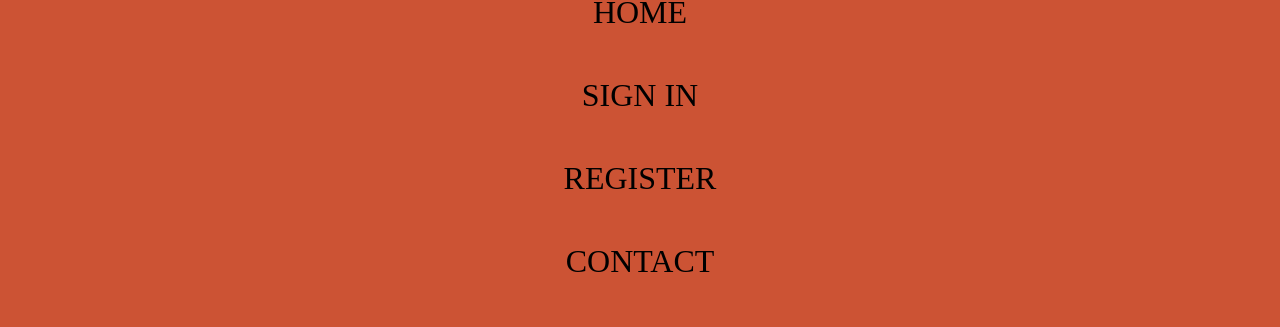
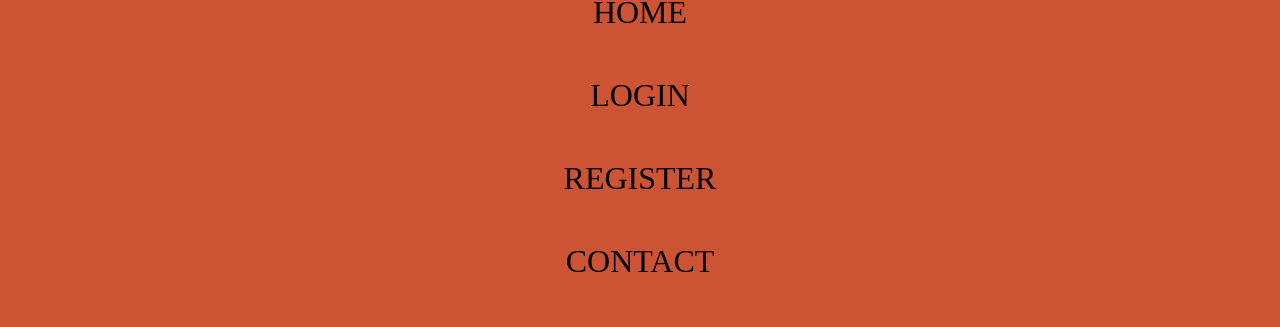
Before and after one commit to misko9251/foodtrucks, a React (Create React App) app in the folder frontend/: page /addTruck in a window 1280 px wide. Both pictures are taken after a click on the icon 58 px from the left and 32 px from the top of the page. Shown: the part 287-614 px from the top of the page. Built offline with nearby package versions, Linux system fonts and the light colour scheme; what google-maps-react would draw is missing.

Commit message:
Link component for nav now renders within router component of appjs

```diff
--- a/frontend/src/App.js
+++ b/frontend/src/App.js
@@ -15,8 +15,8 @@ import MobileNav from './components/navbars/MobileNav';
 function App() {
   return (
     <div className='App'>
+      <Router>
       <MobileNav/>
-      <Router>
         <Routes>
           <Route path='/' element={<Home />}/>
           <Route path='/registerUser' element={<Registration />} />
--- a/frontend/src/components/navbars/MobileNav.js
+++ b/frontend/src/components/navbars/MobileNav.js
@@ -1,4 +1,7 @@
 import React, {useState} from 'react'
+import {
+  Link
+} from "react-router-dom";
 import {AiOutlineMenu} from 'react-icons/ai'
 import {AiOutlineClose} from 'react-icons/ai'
 import MiniLogo from '../../images/minilogo.png'
@@ -24,14 +27,24 @@ function MobileNav() {
             <div className='burger-container'>
                 {!open && hamburger}
                 {open && closeHamburger}
-                <img style={{width: '90px'}} src={MiniLogo} />
+                <img style={{width: '90px'}} src={MiniLogo} alt='logo'/>
             </div>
             <ul className={open ? 'toggle ul' : 'ul'}>
-                <li>HOME</li>
-                <li>SIGN IN</li>
-                <li>REGISTER</li>
-                <li>CONTACT</li>
-                <li>FAQ</li>
+                <li onClick={()=> setOpen(!open)}>
+                  <Link className="nav-link" style={{ textDecoration: 'none', color: 'black' }} to="/">HOME</Link>
+                </li>
+                <li onClick={()=> setOpen(!open)}>
+                  <Link className="nav-link" style={{ textDecoration: 'none', color: 'black' }} to="/login">LOGIN</Link>
+                </li>
+                <li onClick={()=> setOpen(!open)}>
+                  <Link className="nav-link" style={{ textDecoration: 'none', color: 'black' }} to="/register">REGISTER</Link>
+                </li>
+                <li onClick={()=> setOpen(!open)}>
+                  <Link className="nav-link" style={{ textDecoration: 'none', color: 'black' }} to="/contact">CONTACT</Link>
+                </li>
+                <li onClick={()=> setOpen(!open)}>
+                  <Link className="nav-link" style={{ textDecoration: 'none', color: 'black' }} to="/faq">FAQ</Link>
+                </li>
             </ul>
         </nav>
     </>
--- a/frontend/src/pages/AddTruck.js
+++ b/frontend/src/pages/AddTruck.js
@@ -1,5 +1,4 @@
-import React, {useState, useEffect} from 'react'
-import Foodtrucks from './Foodtrucks'
+import React, {useState} from 'react'
 
 function AddTruck() {
 
@@ -49,6 +48,7 @@ function AddTruck() {
             }
                 const response = await fetch('http://localhost:2006/trucks/addTruck', formInfo)
                 const json = await response.json()
+                console.log(json)
             } catch (error) {
                 console.log(error)
             }
@@ -86,7 +86,7 @@ function AddTruck() {
                 <button>Submit</button>
             </form>
             {previewSource && (
-                <img src={previewSource} style={{height: '300px'}} />
+                <img alt='preview' src={previewSource} style={{height: '300px'}} />
             )}
         </section>
     </>
--- a/frontend/src/pages/Home.js
+++ b/frontend/src/pages/Home.js
@@ -1,4 +1,4 @@
-import React, {useState} from 'react'
+import React from 'react'
 import Button from '../components/Button'
 import {Link} from 'react-router-dom'
 import Logo from '../images/logo.png'
```
